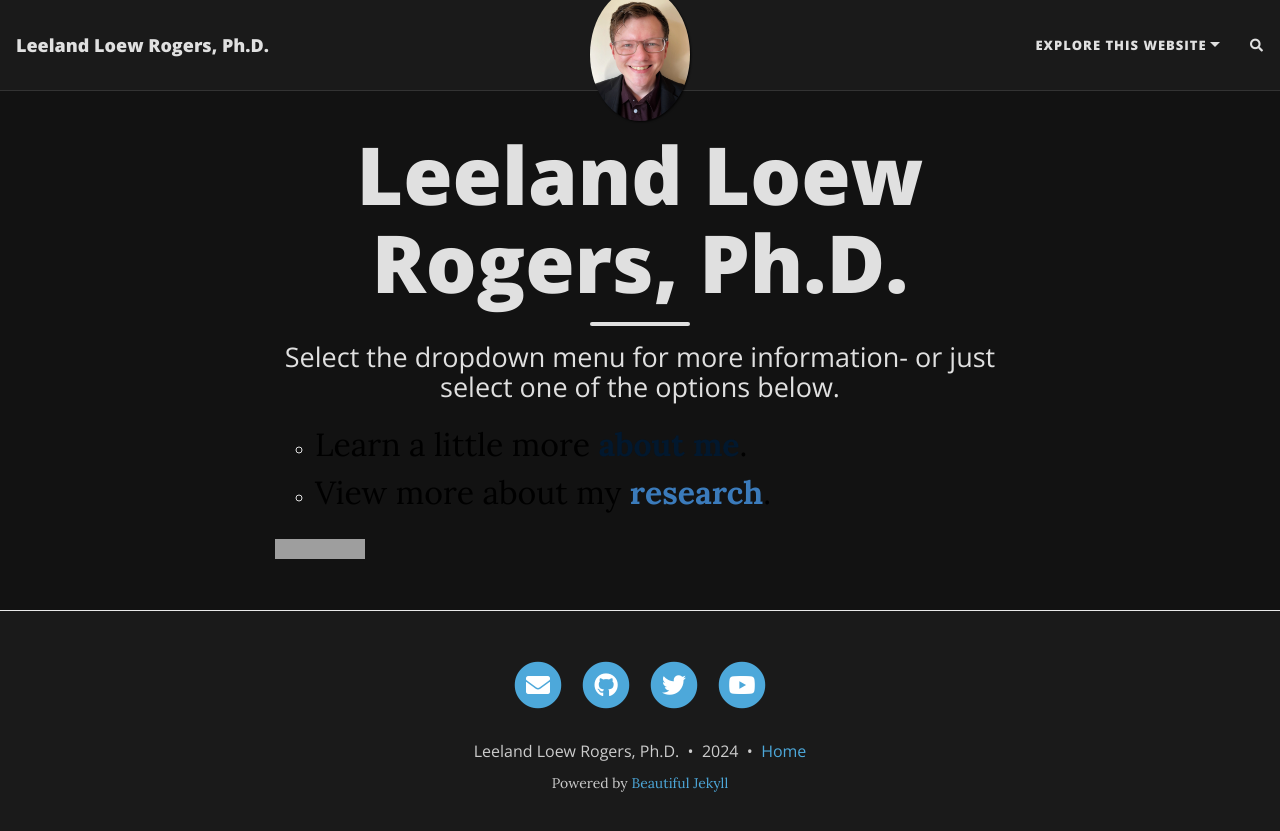
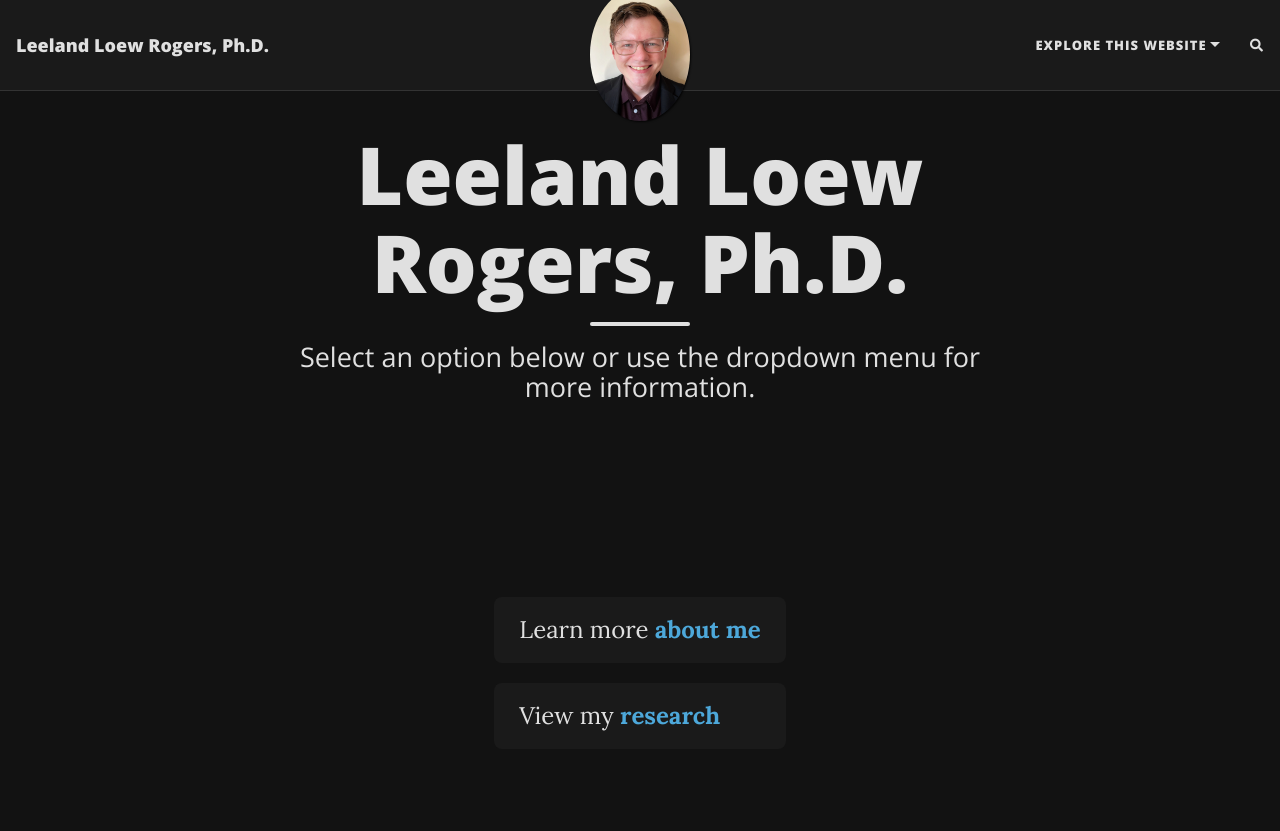
Before and after one commit to LeeLoew/LeelandRogers, a Jekyll site: the page built from index.html, in a window 1280 px wide and 900 px high. Shown: the top 831 px of the window. Built offline with Jekyll 4.4.1, drawn with Linux system fonts in a browser that asks for light colours; nearby versions of some CDN libraries; the list of posts is cut into pages by our own code; comment, search, counter and statistics services are not loaded; grey boxes are pictures that could not be loaded.

Commit message:
updated 2 with claude

```diff
--- a/_config.yml
+++ b/_config.yml
@@ -57,6 +57,10 @@ footer-col: "#1A1A1A"
 footer-text-col: "#CCCCCC"
 footer-link-col: "#4DA8DA"
 
+# Add these new options
+header-text-col: "#FFFFFF"
+subtitle-text-col: "#CCCCCC"
+
 # --- Web Analytics Section --- #
 
 # [Keep your existing analytics settings]
--- a/index.html
+++ b/index.html
@@ -1,10 +1,69 @@
 ---
 layout: home
 title: Leeland Loew Rogers, Ph.D.
-subtitle: Select the dropdown menu for more information- or just select one of the options below.
+subtitle: Select an option below or use the dropdown menu for more information.
 ---
-<ul style="list-style-type: circle;">
-    <li><span style="color: #34495e; font-size: 24pt;"><a style="color: #000000;" href="https://leeloew.github.io/aboutme/">Learn a little more <span style="color: #02182e;"><strong>about me</strong></span>.</a></span></li>
-    <li><span style="color: #34495e; font-size: 24pt;"><a style="color: #000000;" href="https://leeloew.github.io/research/">View more about my <span style="color: #3b7bbb;"><strong>research</strong></span>.</a></span></li>
-</ul>
-<a href="https://hits.seeyoufarm.com"><img src="https://hits.seeyoufarm.com/api/count/incr/badge.svg?url=https%3A%2F%2Fleeloew.github.io&count_bg=%23E9E9E9&title_bg=%23FFFFFF&icon=&icon_color=%23E7E7E7&title=hits&edge_flat=false"/></a>
+<div class="home-content">
+  <ul class="menu-options">
+    <li>
+      <a href="https://leeloew.github.io/aboutme/" class="menu-link">
+        <span class="menu-text">Learn more</span>
+        <span class="menu-highlight">about me</span>
+      </a>
+    </li>
+    <li>
+      <a href="https://leeloew.github.io/research/" class="menu-link">
+        <span class="menu-text">View my</span>
+        <span class="menu-highlight">research</span>
+      </a>
+    </li>
+  </ul>
+</div>
+
+<div class="hit-counter">
+  <a href="https://hits.seeyoufarm.com">
+    <img src="https://hits.seeyoufarm.com/api/count/incr/badge.svg?url=https%3A%2F%2Fleeloew.github.io&count_bg=%23333333&title_bg=%231A1A1A&icon=&icon_color=%23E7E7E7&title=hits&edge_flat=false"/>
+  </a>
+</div>
+
+<style>
+  .home-content {
+    display: flex;
+    justify-content: center;
+    align-items: center;
+    min-height: 60vh;
+  }
+  .menu-options {
+    list-style-type: none;
+    padding: 0;
+  }
+  .menu-link {
+    display: block;
+    font-size: 24px;
+    margin-bottom: 20px;
+    padding: 15px 25px;
+    background-color: #1A1A1A;
+    border-radius: 8px;
+    transition: all 0.3s ease;
+    text-decoration: none;
+  }
+  .menu-link:hover {
+    background-color: #333333;
+    transform: translateY(-3px);
+    box-shadow: 0 4px 8px rgba(0,0,0,0.2);
+  }
+  .menu-text {
+    color: #E0E0E0;
+  }
+  .menu-highlight {
+    color: #4DA8DA;
+    font-weight: bold;
+  }
+  .hit-counter {
+    text-align: center;
+    margin-top: 30px;
+  }
+  .hit-counter img {
+    border-radius: 4px;
+  }
+</style>
```
